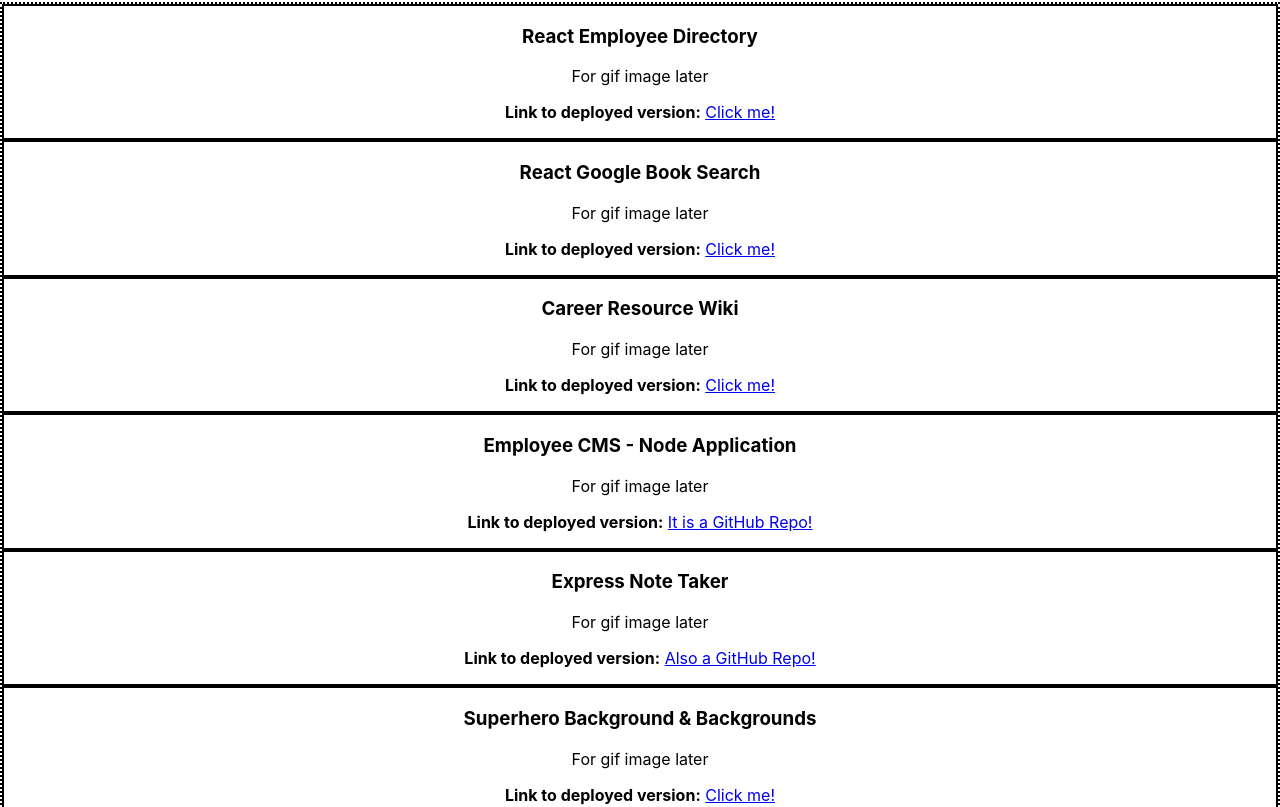
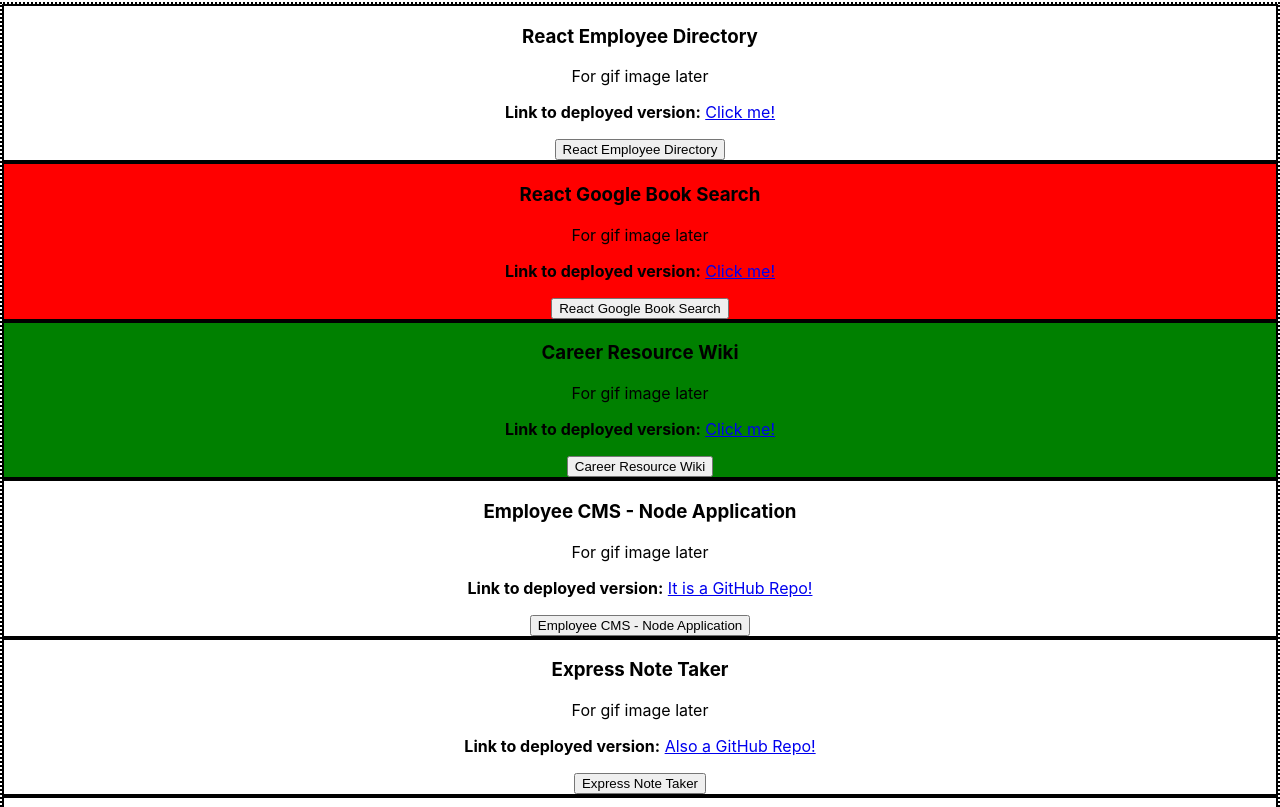
Before and after one commit to fruityvegetables/reactPortfolio, a React (Create React App) app: page / in a window 1280 px wide. Shown: the part 500-1307 px from the top of the page. Built offline with nearby package versions, Linux system fonts and the light colour scheme; grey boxes are pictures that could not be loaded.

Commit message:
added some functionality!!

```diff
--- a/src/components/Project/Project.css
+++ b/src/components/Project/Project.css
@@ -1,3 +1,9 @@
 .project {
     border: 2px solid black;
 }
+.project:nth-of-type(2) {
+    background: red;
+  }
+  .project:nth-of-type(3) {
+    background: green;
+  }
--- a/src/components/Project/Project.js
+++ b/src/components/Project/Project.js
@@ -6,20 +6,21 @@
     <div className="project">
       <div className="content">
 
-          <p>
+          <div>
             <strong>
                 <h3>
                     {props.name}
+
                 </h3>
                 </strong>
             <div className="img-container">
           For gif image later
             </div>
-          </p>
+          </div>
           <p>
             <strong>Link to deployed version:</strong> {props.link}
           </p>
-
+          <button onClick={props.onClick}>{props.dataId}</button>
       </div>
     </div>
   );
--- a/src/components/ProjectHolder/ProjectHolder.js
+++ b/src/components/ProjectHolder/ProjectHolder.js
@@ -29,19 +29,47 @@
                 {
                     name: "Superhero Background & Backgrounds",
                     link: <a href="https://cynthia-dm1216.github.io/ProjectGroup1/" target="blank">Click me!</a>
+                },
+                {
+                    name: "PlantSheets",
+                    link: <a href="https://cynthia-dm1216.github.io/ProjectGroup1/" target="blank">Click me!</a>
                 }
             ]
 
         }
     }
 
+   activateMelting(blah){
+        //doom function goes here
+        console.log(blah)
+        switch (blah) {
+            case "Express Note Taker":
+                console.log("this is note taker");
+                break;
+            case "React Employee Directory":
+                alert("this is emp directory");
+                break;
+            case "React Google Book Search":
+                window.confirm("Do YOU REALLY WANNA SEE THIS???");
+                break;
+            default:
+                console.log("no switch case made for this yet");
+        }
+    }
     render() {
         return (
             <div className="projectHolder">
-            {this.state.projects.map(projects => (
+            {this.state.projects.map((projects, index) => (
         <Project
         name = {projects.name}
-        link = {projects.link}/>
+        link = {projects.link}
+        dataId = {projects.name}
+        key = {index}
+        onClick={() => {
+            this.activateMelting(projects.name);
+
+         }}
+        />
 
 
       ))}
```
